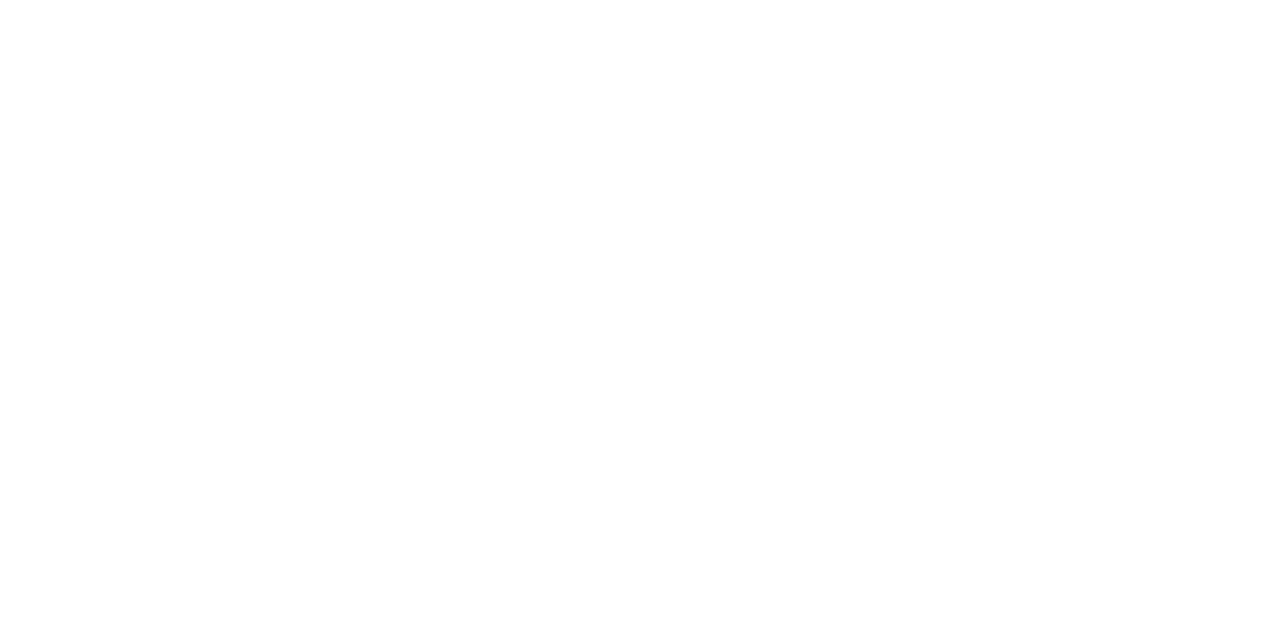
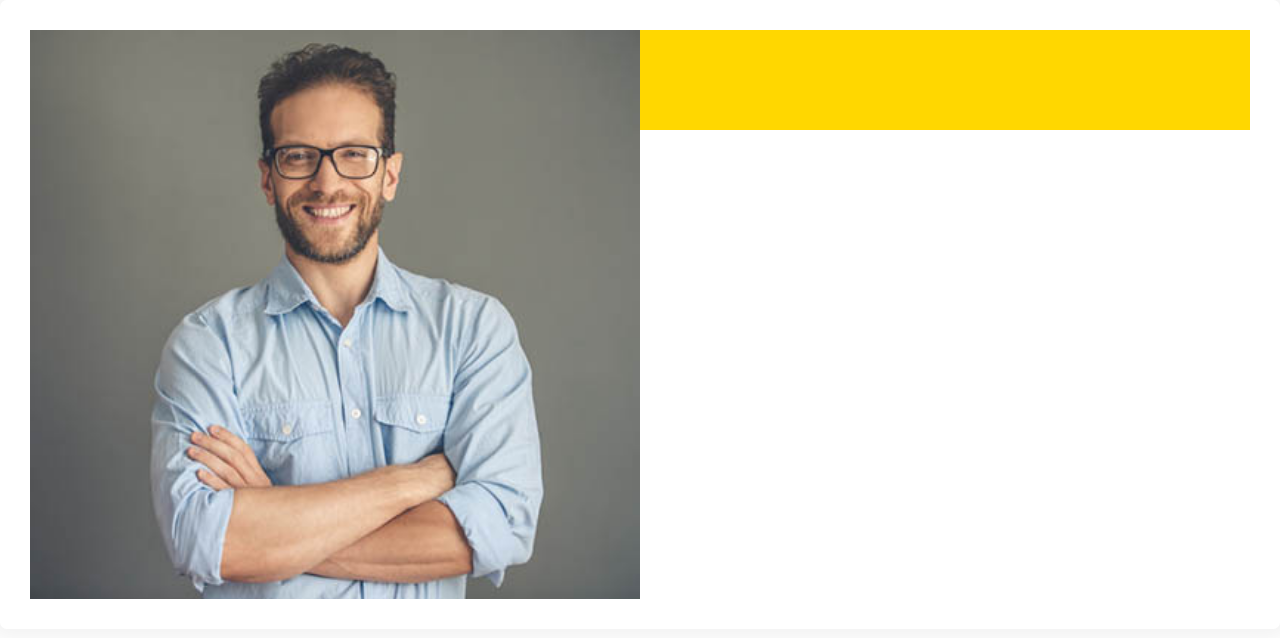
Before and after one commit to briankidd9design/brians-mosh-front-end-site, a plain HTML site: page index.html in a window 1280 px wide. Drawn offline with Linux system fonts and the light colour scheme.

Commit message:
created grids component

```diff
--- a/css/styles.css
+++ b/css/styles.css
@@ -355,6 +355,22 @@ buttons */
   position: relative;
   bottom: 10px;
 }
+
+/* Grids */
+
+.grid {
+  display: grid;
+}
+
+/* Testimonials */
+.testimonial {
+  padding: 3rem;
+}
+
+.testimonial__image {
+  width: 100%;
+}
+
 @media screen and (min-width: 1024px) {
   body {
     font-size: 1.8rem;
@@ -414,4 +430,16 @@ buttons */
   .quote__organizations {
     font-size: 1.6rem;
   }
+
+  /* grids */
+  .grid--1x3 {
+    grid-template-columns: 1fr 1fr 1fr;
+  }
 }
+
+@media screen and (min-width: 768px) {
+  .grid--1x2 {
+    /* grid-template-columns: repeat(2, 1fr); */
+    grid-template-columns: 1fr 1fr;
+  }
+}
--- a/index.html
+++ b/index.html
@@ -14,8 +14,21 @@
     <link rel="stylesheet" href="css/styles.css" />
   </head>
   <body>
+      <div class="card testimonial">
+          <div class="grid grid--1x2">
+            <img class= "testimonial__image" src="images/testimonial.jpg" alt="A happy smiling customer">
+            <div style="height: 100px; background: gold"></div>
+
+          </div>
+      </div>
     <!-- <img src="images/popular.svg" alt="" /> -->
-    <div style="width: 50%; padding: 4rem">
+    <!-- <div style="width: 50%; padding: 4rem"> -->
+        <!-- class="cols-2" -->
+        <!-- <div class="grid grid--1x2 grid--1x3">
+            <div style="height: 100px; background: gold"></div>
+            <div style="height: 100px; background: dodgerblue"></div>
+            <div style="height: 100px; background: tomato"></div>
+        </div> -->
         <!-- <blockquote class="quote">
             <p class="quote__text">
                 Lorem ipsum dolor sit amet consectetur adipisicing elit. Error animi, ratione quae ipsum perspiciatis ad consequuntur iste quas, illum aliquid eaque eius nostrum voluptatum, velit fuga? Asperiores maxime delectus facilis expedita cumque soluta dicta, molestias quaerat dolores ullam voluptate illo!
@@ -73,7 +86,7 @@
       </div> -->
 
 
-    </div>
+    <!-- </div> -->
     <!-- <div class="input-group">
         <input
          type="text"
```
Also changed, not shown: components/grids.html (added, +5 -0 lines), images/testimonial.jpg (added).
